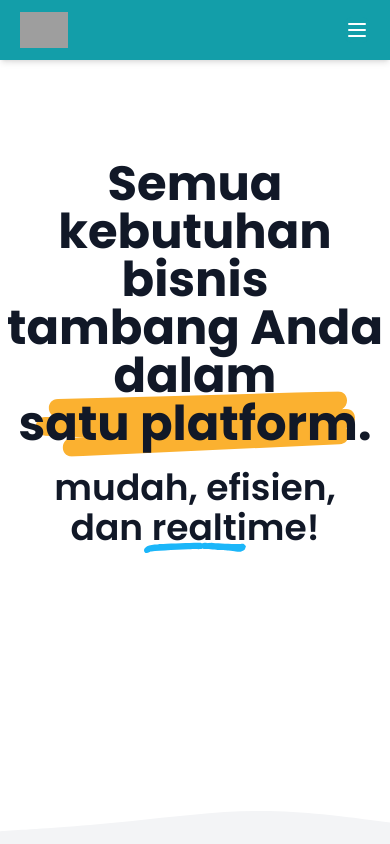
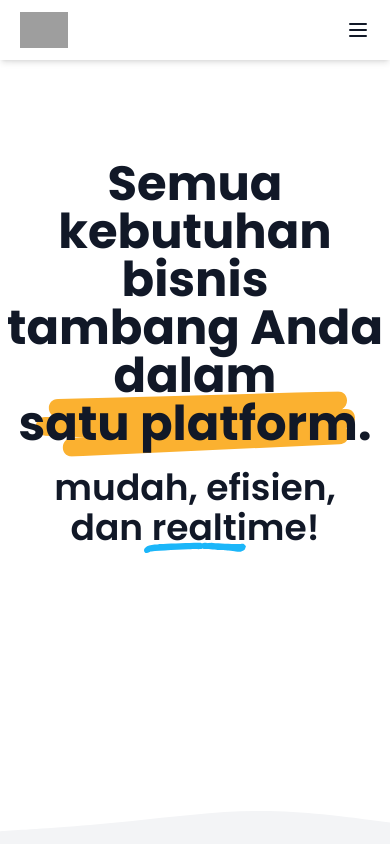
Before and after one commit to belankus/sitambang, a Next.js app: page / in a window 390 px wide. Shown: the top 844 px of the page. Built offline with nearby package versions, Linux system fonts and the light colour scheme; no server answers; grey boxes are pictures that could not be loaded.

Commit message:
feat: background menu

```diff
--- a/src/components/fragments/Mobile/Menu/index.tsx
+++ b/src/components/fragments/Mobile/Menu/index.tsx
@@ -52,7 +52,7 @@ const MobileMenu = (props: Proptypes) => {
 
   return (
     <div
-      className={`bg-dark fixed right-0 top-0 z-50 block h-dvh w-screen transition-[transform_500ms_ease] sm:max-w-sm lg:hidden ${
+      className={`bg-background-3 fixed right-0 top-0 z-50 block h-dvh w-screen text-white transition-[transform_500ms_ease] sm:max-w-sm lg:hidden ${
         isMenuOpen ? "translate-x-0" : "translate-x-full"
       } overflow-hidden`}
     >
@@ -199,7 +199,7 @@ const MobileMenu = (props: Proptypes) => {
                       <div className="flex items-center justify-center">
                         <Layers />
                       </div>
-                      <span className="text-sm font-semibold">Projects</span>
+                      <span className="text-sm font-semibold">Aplikasi</span>
                     </div>
                     <div className="flex items-center justify-center">
                       <ChevronRight />
--- a/src/components/fragments/Mobile/Navbar/index.tsx
+++ b/src/components/fragments/Mobile/Navbar/index.tsx
@@ -17,7 +17,7 @@ const MobileNavbar = () => {
   return (
     <>
       {/* Mobile Navbar */}
-      <nav className="fixed top-0 z-50 flex h-[60px] w-screen justify-center bg-primary shadow-md lg:hidden">
+      <nav className="fixed top-0 z-50 flex h-[60px] w-screen justify-center bg-white shadow-md lg:hidden">
         <div className="mx-5 flex w-full max-w-full justify-between">
           <Link href={"/"} className="flex h-full items-center">
             <Image src="/img/logo.svg" alt="Logo" width={48} height={40} />
@@ -25,12 +25,12 @@ const MobileNavbar = () => {
           <div className="flex h-full items-center">
             <Button
               type="button"
-              className="flex items-center justify-center !p-0"
+              className="flex items-center justify-center border-0 bg-white !p-0"
               onClick={() => {
                 handleToggleMenu();
               }}
             >
-              <Menu />
+              <Menu className="h-6 w-6 text-foreground" />
             </Button>
           </div>
         </div>
--- a/tailwind.config.ts
+++ b/tailwind.config.ts
@@ -15,6 +15,7 @@ const config: Config = {
       colors: {
         background: "#F3F4F6",
         "background-2": "#101B33",
+        "background-3": "#151B26",
         foreground: "#111827",
         primary: "#139EA9",
         secondary: "#1A2751",
```
